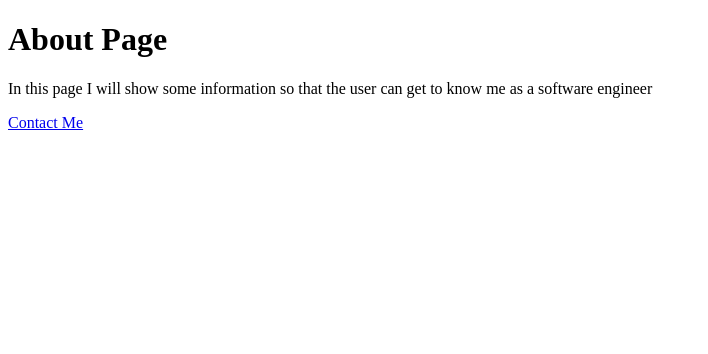
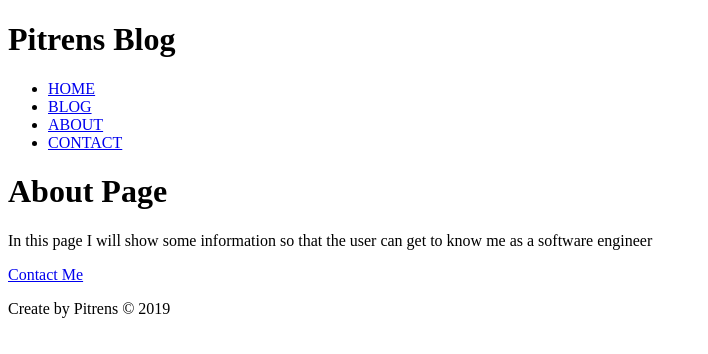
Before and after one commit to supertrens/gatsby-learning, a Gatsby site: page /about in a window 1280 px wide. Shown: the whole page, without its empty margins (0-708 px from the left). Built offline with nearby package versions, Linux system fonts and the light colour scheme; Gatsby itself is replaced by a stand-in of ours.

Commit message:
add navigation

```diff
--- /dev/null
+++ b/src/components/footer.js
@@ -0,0 +1,11 @@
+import React from "react"
+
+const Footer = () => {
+  return(
+    <footer>
+      <p>Create by Pitrens © 2019</p>
+    </footer>
+  );
+};
+
+export default Footer;
--- /dev/null
+++ b/src/components/header.js
@@ -0,0 +1,28 @@
+import React from "react"
+import { Link } from "gatsby"
+
+const Header = () => {
+  return (
+    <header>
+      <h1>Pitrens Blog</h1>
+      <nav>
+        <ul>
+          <li>
+            <Link to="/">HOME </Link>
+          </li>
+          <li>
+            <Link to="/blog">BLOG </Link>
+          </li>
+          <li>
+            <Link to="/about">ABOUT </Link>
+          </li>
+          <li>
+            <Link to="/contact">CONTACT </Link>
+          </li>
+        </ul>
+      </nav>
+    </header>
+  )
+}
+
+export default Header
--- a/src/pages/about.js
+++ b/src/pages/about.js
@@ -1,16 +1,20 @@
 import React from "react";
 import { Link } from "gatsby"
 
+import Footer from "../components/footer";
+import Header from "../components/header";
 
 const AboutPage = () => {
   return (
     <div>
+      <Header />
       <h1>About Page</h1>
       <p>
         In this page I will show some information so that the user can get to
         know me as a software engineer
       </p>
       <Link to="/contact">Contact Me</Link>
+      <Footer />
     </div>
   );
 };
--- a/src/pages/blog.js
+++ b/src/pages/blog.js
@@ -1,10 +1,16 @@
 import React from 'react';
+
+import Footer from "../components/footer";
+import Header from "../components/header";
+
 
 const BlogPage = ()  => {
   return (
     <div>
+      <Header />
       <h1>Blog</h1>
       <p>Posts will show up here later on</p>
+      <Footer />
     </div>
   );
 }
```
Also changed, not shown: src/pages/contact.js (+11 -2 lines), src/pages/index.js (+7 -2 lines).
